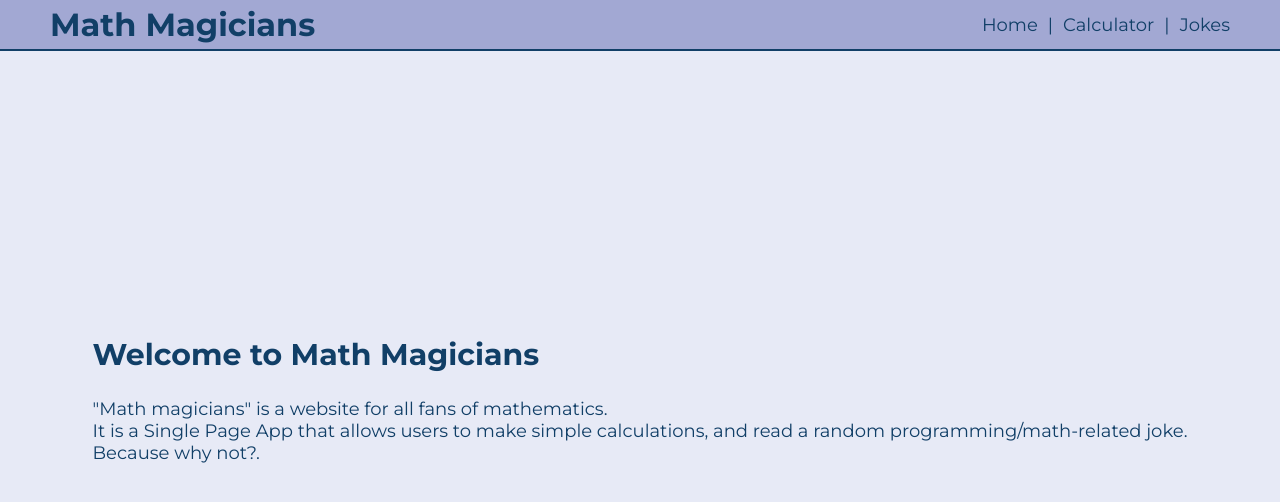
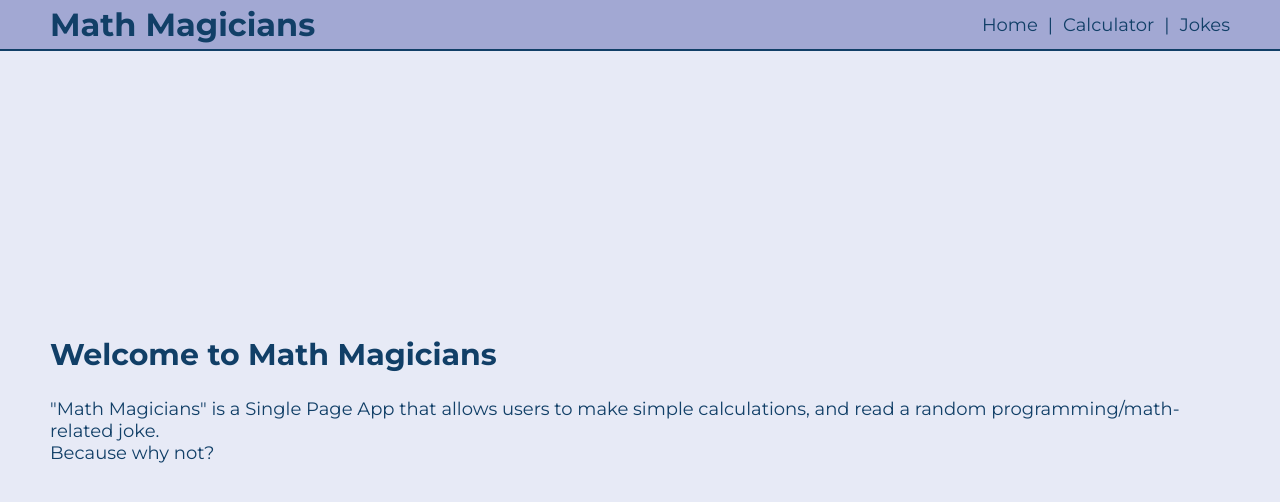
Before and after one commit to karayamanemre/math-magicians, a React (Create React App) app: page / in a window 1280 px wide. Shown: the top 502 px of the page. Built offline with nearby package versions, Linux system fonts and the light colour scheme.

Commit message:
update readme

```diff
--- a/src/components/pages/Home.js
+++ b/src/components/pages/Home.js
@@ -4,9 +4,9 @@ const Home = () => (
   <div className="home">
     <h2>Welcome to Math Magicians</h2>
     <p>
-      "Math magicians" is a website for all fans of mathematics.<br></br>It is a
-      Single Page App that allows users to make simple calculations, and read a
-      random programming/math-related joke. <br></br>Because why not?.
+      "Math Magicians" is a Single Page App that allows users to make simple
+      calculations, and read a random programming/math-related joke. <br></br>
+      Because why not?
     </p>
   </div>
 );
```
Also changed, not shown: 1 other file (tests, documents, lock files or other folders).
